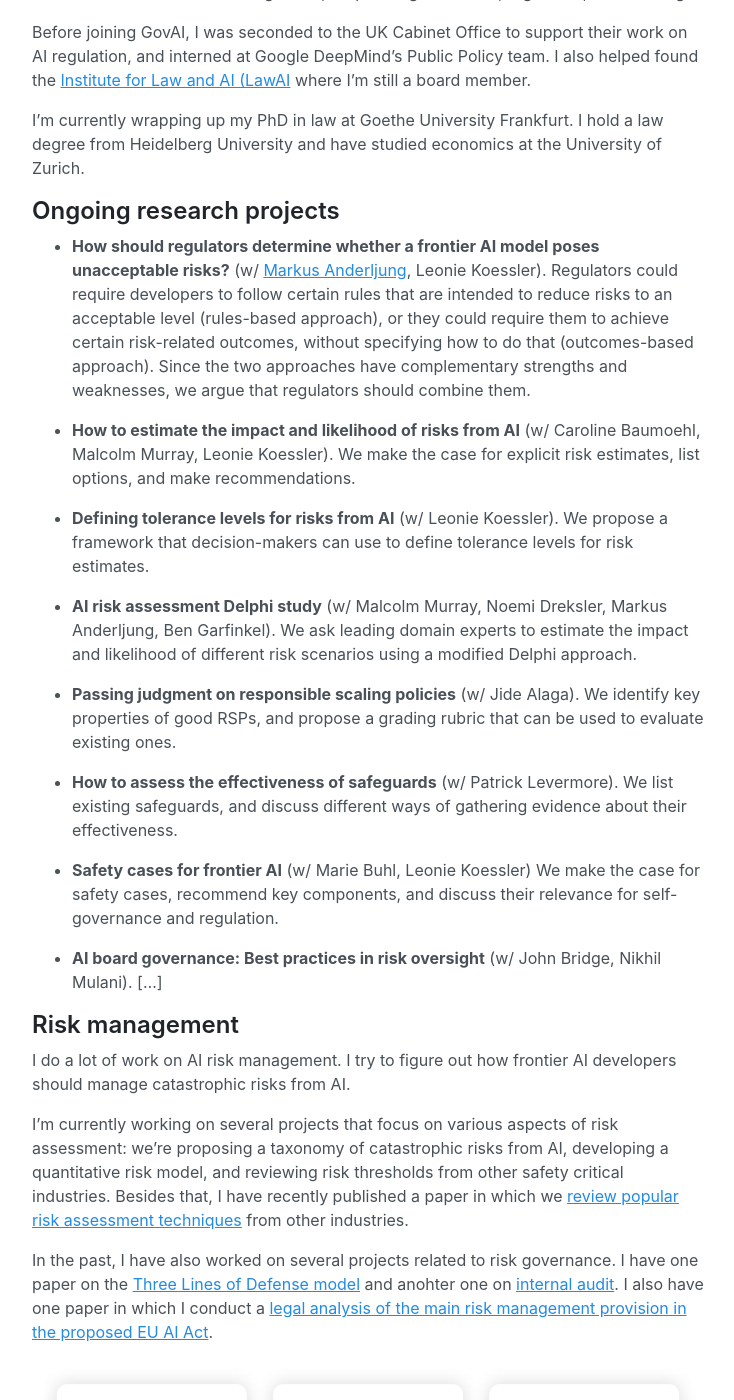
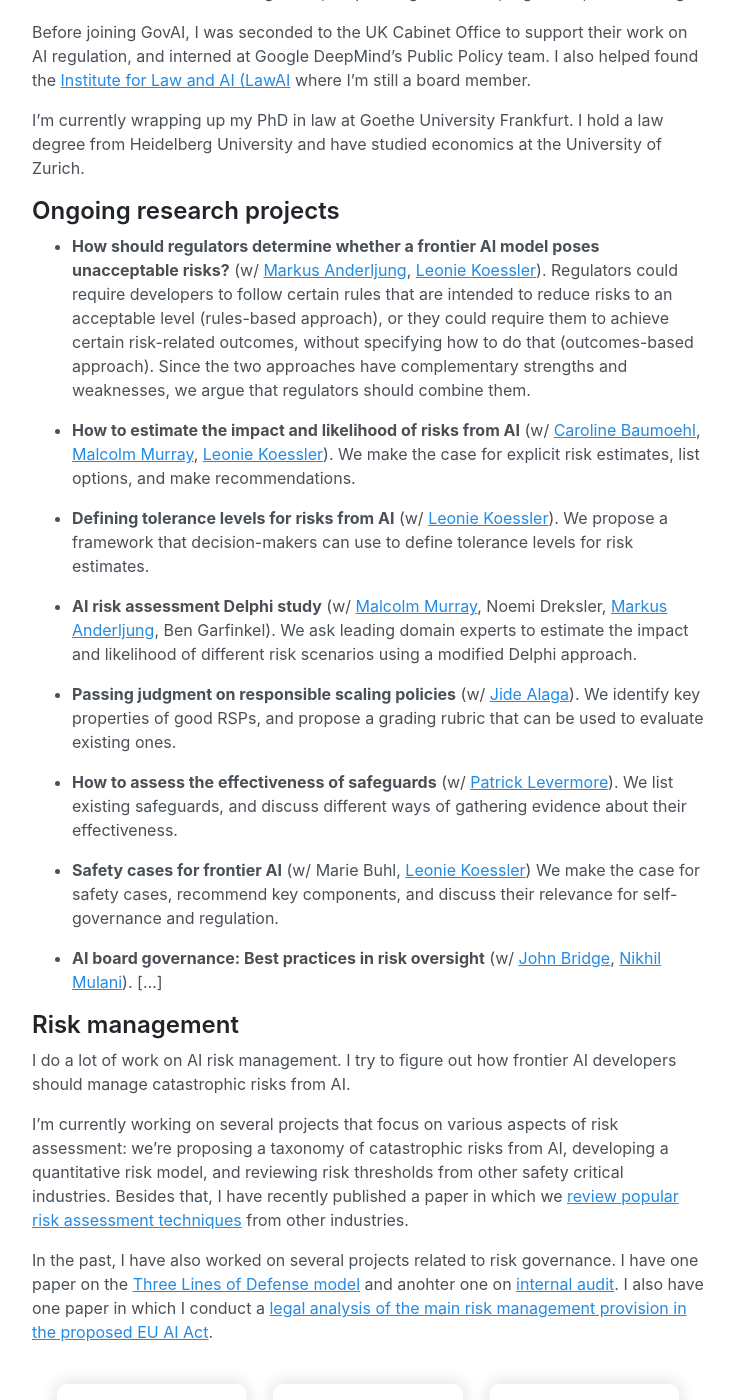
Before and after one commit to jonasschuett/jonasschuett.github.io, a Jekyll site: the page built from _posts/2020-04-04-introduction.md, in a window 1280 px wide and 1400 px high, scrolled down 803 px. Shown: the whole window, without its empty margins (272-1006 px from the left). Built offline with Jekyll 4.4.1, drawn with Linux system fonts in a browser that asks for light colours; part of the change alters nothing that is shown.

```diff
--- a/_posts/2020-04-04-introduction.md
+++ b/_posts/2020-04-04-introduction.md
@@ -14,22 +14,22 @@ I'm currently wrapping up my PhD in law at Goethe University Frankfurt. I hold a
 
 ## Ongoing research projects
 
-- **How should regulators determine whether a frontier AI model poses unacceptable risks?** (w/ [Markus Anderljung](https://www.linkedin.com/in/markus-anderljung-21369974/), Leonie Koessler). Regulators could require developers to follow certain rules that are intended to reduce risks to an acceptable level (rules-based approach), or they could require them to achieve certain risk-related outcomes, without specifying how to do that (outcomes-based approach). Since the two approaches have complementary strengths and weaknesses, we argue that regulators should combine them.
+- **How should regulators determine whether a frontier AI model poses unacceptable risks?** (w/ [Markus Anderljung](https://www.linkedin.com/in/markus-anderljung-21369974/), [Leonie Koessler](https://www.linkedin.com/in/leonie-koessler-ll-m-kcl-85b71814a/)). Regulators could require developers to follow certain rules that are intended to reduce risks to an acceptable level (rules-based approach), or they could require them to achieve certain risk-related outcomes, without specifying how to do that (outcomes-based approach). Since the two approaches have complementary strengths and weaknesses, we argue that regulators should combine them.
 
-- **How to estimate the impact and likelihood of risks from AI** (w/ Caroline Baumoehl, Malcolm Murray, Leonie Koessler). We make the case for explicit risk estimates, list options, and make recommendations.
+- **How to estimate the impact and likelihood of risks from AI** (w/ [Caroline Baumoehl](https://www.linkedin.com/in/caroline-baumoehl-b9030514b/), [Malcolm Murray](https://www.linkedin.com/in/malcolmmurray/), [Leonie Koessler](https://www.linkedin.com/in/leonie-koessler-ll-m-kcl-85b71814a/)). We make the case for explicit risk estimates, list options, and make recommendations.
 
-- **Defining tolerance levels for risks from AI** (w/ Leonie Koessler). We propose a framework that decision-makers can use to define tolerance levels for risk estimates.
+- **Defining tolerance levels for risks from AI** (w/ [Leonie Koessler](https://www.linkedin.com/in/leonie-koessler-ll-m-kcl-85b71814a/)). We propose a framework that decision-makers can use to define tolerance levels for risk estimates.
 
-- **AI risk assessment Delphi study** (w/ Malcolm Murray, Noemi Dreksler, Markus Anderljung, Ben Garfinkel). We ask leading domain experts to estimate the impact and likelihood of different risk scenarios using a modified Delphi approach.
+- **AI risk assessment Delphi study** (w/ [Malcolm Murray](https://www.linkedin.com/in/malcolmmurray/), Noemi Dreksler, [Markus Anderljung](https://www.linkedin.com/in/markus-anderljung-21369974/), Ben Garfinkel). We ask leading domain experts to estimate the impact and likelihood of different risk scenarios using a modified Delphi approach.
 
-- **Passing judgment on responsible scaling policies** (w/ Jide Alaga). We identify key properties of
+- **Passing judgment on responsible scaling policies** (w/ [Jide Alaga](https://www.governance.ai/team/jide-alaga)). We identify key properties of
 good RSPs, and propose a grading rubric that can be used to evaluate existing ones.
 
-- **How to assess the effectiveness of safeguards** (w/ Patrick Levermore). We list existing safeguards, and discuss different ways of gathering evidence about their effectiveness.
+- **How to assess the effectiveness of safeguards** (w/ [Patrick Levermore](https://www.linkedin.com/in/patrick-levermore-385395b3/)). We list existing safeguards, and discuss different ways of gathering evidence about their effectiveness.
 
-- **Safety cases for frontier AI** (w/ Marie Buhl, Leonie Koessler) We make the case for safety cases, recommend key components, and discuss their relevance for self-governance and regulation.
+- **Safety cases for frontier AI** (w/ Marie Buhl, [Leonie Koessler](https://www.linkedin.com/in/leonie-koessler-ll-m-kcl-85b71814a/)) We make the case for safety cases, recommend key components, and discuss their relevance for self-governance and regulation.
 
-- **AI board governance: Best practices in risk oversight** (w/ John Bridge, Nikhil Mulani). […]
+- **AI board governance: Best practices in risk oversight** (w/ [John Bridge](https://www.linkedin.com/in/johnmichaelbridge/), [Nikhil Mulani](https://www.linkedin.com/in/nmulani/)). […]
 
 
 ## Risk management
```
